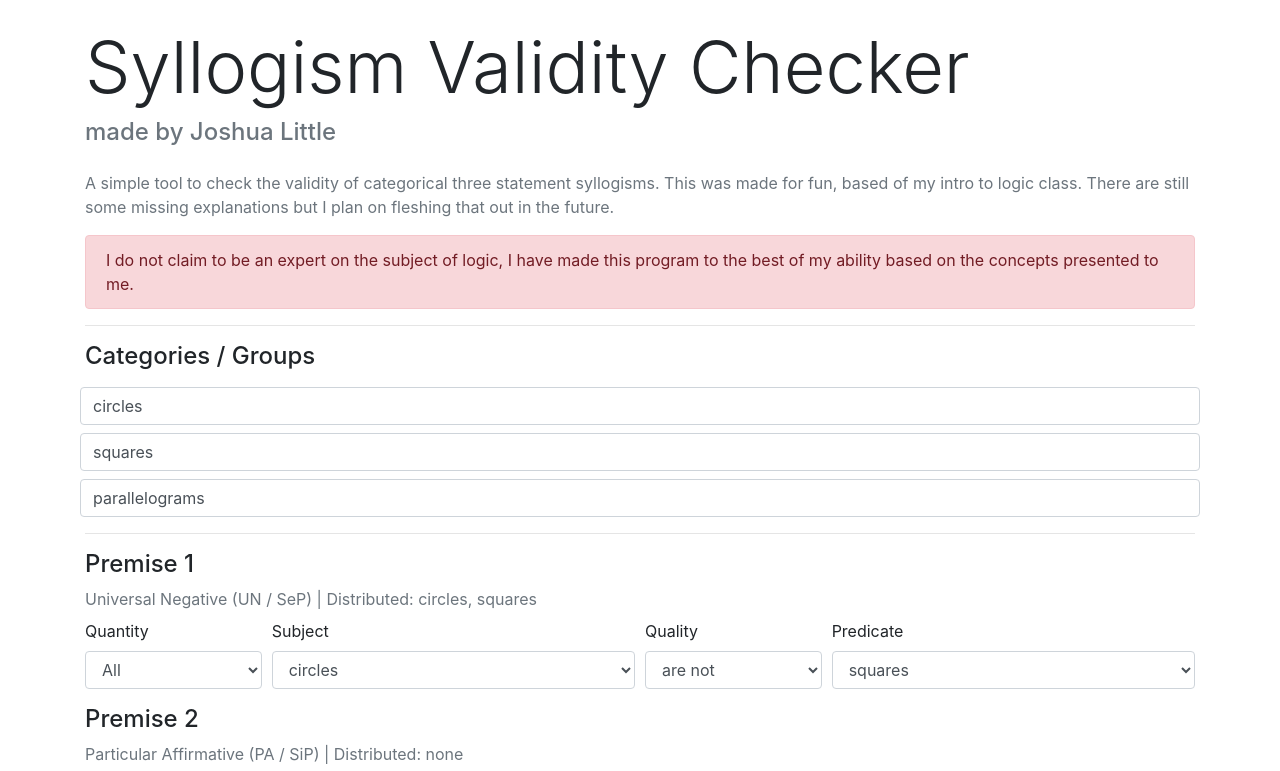
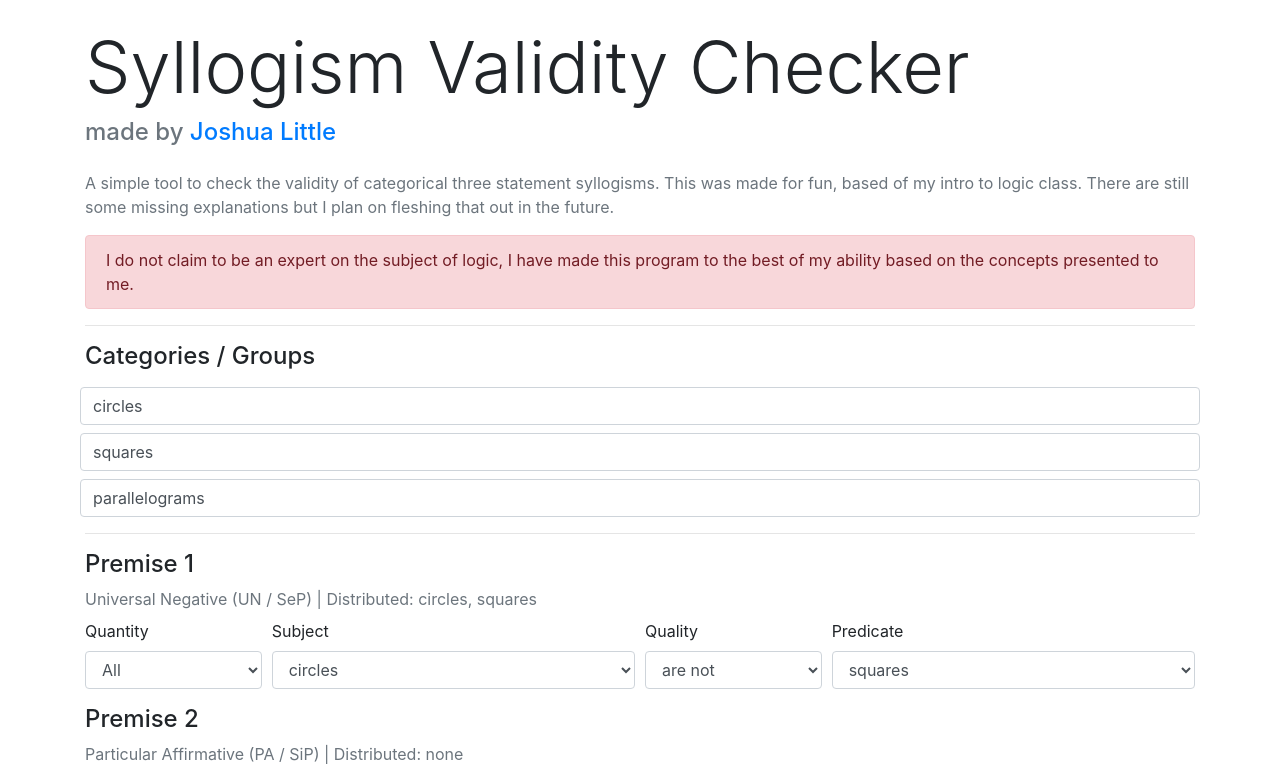
Before and after one commit to Mjtlittle/Syllogism-Checker, a plain HTML site: page index.html in a window 1280 px wide. Shown: the top 771 px of the page. Drawn offline with nearby package versions, Linux system fonts and the light colour scheme.

Commit message:
cleaned code and added a link to my github page

```diff
--- a/index.html
+++ b/index.html
@@ -26,7 +26,7 @@
         <div class="mb-4"></div>
 
         <div class="display-3 mb-2">Syllogism Validity Checker</div>
-        <h4 class="text-muted mb-4">made by Joshua Little</h4>
+        <h4 class="text-muted mb-4">made by <a href="https://mjtlittle.github.io/">Joshua Little</a></h4>
         <p class="text-muted">A simple tool to check the validity of categorical three statement syllogisms. This was made for fun, based of my intro to logic class. There are still some missing explanations but I plan on fleshing that out in the future.</p>
 
         <div class="alert alert-danger" role="alert">
--- a/js/main.js
+++ b/js/main.js
@@ -118,8 +118,6 @@ class ValidityTest {
         this.result_element.innerText = 'Failed';
     }
 }
-
-
 
 function update_statement_categories(){
 
```
